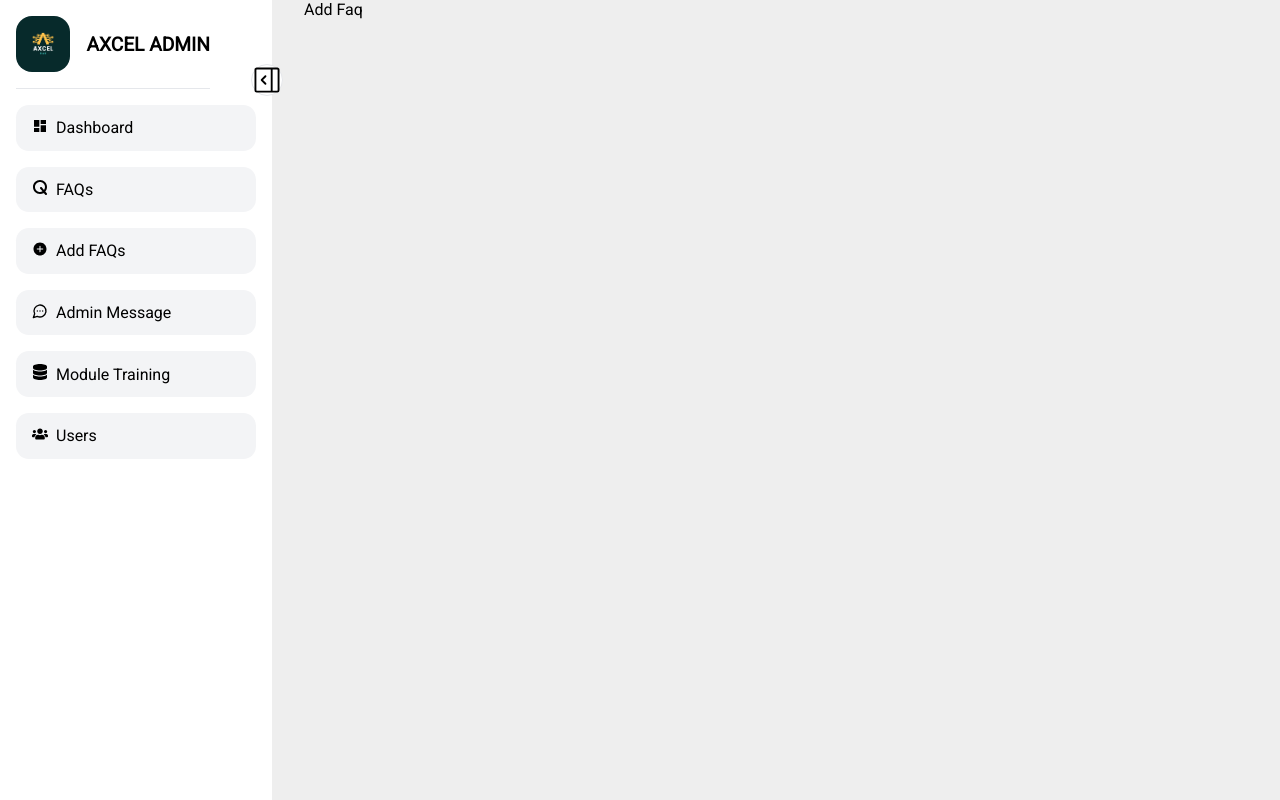
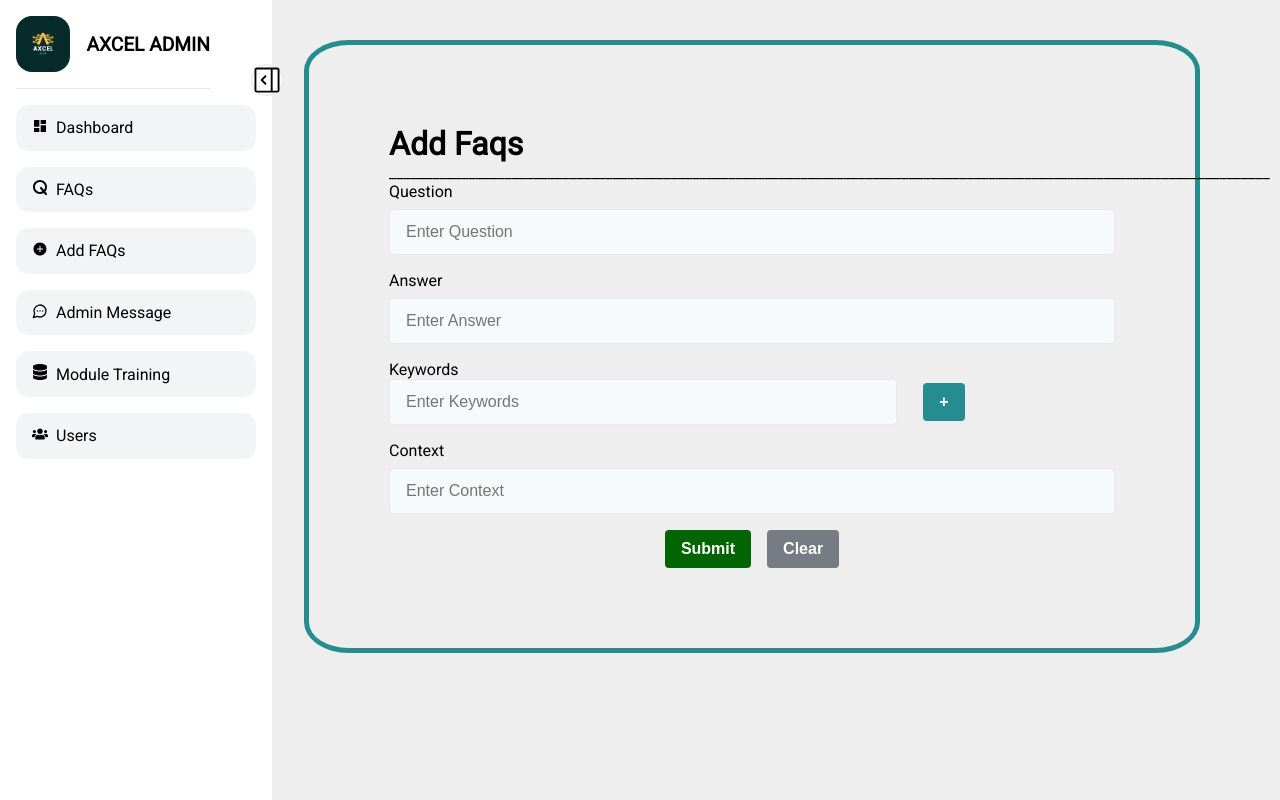
Before and after one commit to ankit00010/QuickAssist-Chatbot-Admin, a Next.js app: page /add-faqs in a window 1280 px wide. Built offline with nearby package versions, Linux system fonts and the light colour scheme.

Commit message:
feat:"Add Faq basic functionality with css done"

```diff
--- a/src/app/add-faqs/page.tsx
+++ b/src/app/add-faqs/page.tsx
@@ -1,11 +1,14 @@
-import React from 'react';
+import AddFaqContainer from "@/container/add-faq-container";
+import { FunctionComponent } from "react";
 
-const AddFaq = () => {
-    return (
-        <div>
-            Add Faq
-        </div>
-    );
+interface AddFaqsProps {
+
 }
 
-export default AddFaq;
+const AddBlog: FunctionComponent<AddFaqsProps> = () => {
+    return ( <main>
+        <AddFaqContainer/>
+    </main> );
+}
+
+export default AddBlog;
--- a/src/app/global.css
+++ b/src/app/global.css
@@ -1,8 +1,7 @@
 @import url(https://fonts.googleapis.com/css2?family=Roboto:wght@300;400&display=swap);
 
-
 :root {
-  --blue-color: #072A2B;
+  --blue-color: #072a2b;
   --green-color: #258d8f;
   --background: #f6fafa;
   --grey-color: #777b83;
@@ -18,7 +17,6 @@
   --bold-font-weight: 700;
 }
 
-
 /* Reset Defaults */
 * {
   margin: 0;
@@ -26,15 +24,18 @@
   box-sizing: border-box;
 }
 
-body{
+body {
   background-color: #eee;
   font-family: "Roboto", sans-serif;
 }
 
-
-.layout-container{
+.layout-container {
   display: flex;
   height: 100vh;
   position: relative;
   gap: 2rem;
 }
+
+.right_body {
+  margin-top: 5vh;
+}
--- a/src/components/input-field/withLabel-input/index.tsx
+++ b/src/components/input-field/withLabel-input/index.tsx
@@ -6,13 +6,13 @@ interface WithLabelInputFieldProps {
   id?: string;
   value?: string | undefined;
   onChange: (e: React.ChangeEvent<HTMLInputElement>) => void;
-
+  name:string;
   placeholder?: string;
   type?: string;
   error?: string;
   view_only?: boolean;
-  label: string;
-  className?: string; // Changed from `class` to `className`
+  label?: string;
+  className?: string;
 }
 
 const WithLabelInputField: FC<WithLabelInputFieldProps> = ({
@@ -24,7 +24,8 @@ const WithLabelInputField: FC<WithLabelInputFieldProps> = ({
   type = "text",
   label,
   onChange,
-  className // Changed from `class` to `className`
+  name,
+  className
 }) => {
   return (
     <div className={`with-label-main-section ${className || ""}`}>
@@ -35,6 +36,7 @@ const WithLabelInputField: FC<WithLabelInputFieldProps> = ({
         id={id}
         className={`with-label-input-field ${view_only ? "disabled" : ""}`}
         type={type}
+        name={name}
         value={value}
         onChange={onChange}
         placeholder={placeholder}
--- /dev/null
+++ b/src/container/add-faq-container/index.tsx
@@ -0,0 +1,136 @@
+"use client";
+import WithLabelInputField from "@/components/input-field/withLabel-input";
+import { AddFaqsType } from "@/types/add_faqs";
+import React, { useState } from "react";
+import "./style.css";
+
+const AddFaqContainer = () => {
+  const [faq, setFaq] = useState<AddFaqsType>({
+    question: "",
+    answer: "",
+    keywords: [],
+    context: "",
+  });
+  const [temp, setTemp] = useState<string>("");
+
+  const handleSubmit = (e: React.FormEvent) => {
+    e.preventDefault();
+    console.log(faq);
+  };
+
+  const handleChange = (e: React.ChangeEvent<HTMLInputElement>) => {
+    const { name, value } = e.target;
+    setFaq((prev) => ({
+      ...prev,
+      [name]: value,
+    }));
+  };
+
+  const [errors, setErrors] = useState<{
+    question?: string;
+    answer?: string;
+    keywords?: string;
+    context?: string;
+  }>({});
+
+  const handleAddClick = (e: React.MouseEvent) => {
+    e.preventDefault();
+    if (temp.trim() !== "") {
+      setFaq({
+        ...faq,
+        keywords: [...faq.keywords, temp],
+      });
+      setTemp("");
+    }
+  };
+
+  const clearAll = () => {
+    setFaq({
+      question: "",
+      answer: "",
+      keywords: [],
+      context: "",
+    });
+  };
+
+  return (
+    <div className="right_body">
+      <div className="content">
+        <h1 className="title">Add Faqs</h1>
+        <span className="line">
+          __________________________________________________________________________________________________________________________
+        </span>
+        <div className="form-container">
+          <form onSubmit={handleSubmit}>
+            <div className="input-box">
+              <p>Question</p>
+              <WithLabelInputField
+                placeholder="Enter Question"
+                value={faq.question}
+                name="question"
+                id="faq.question"
+                onChange={handleChange}
+                error={errors.question}
+              />
+            </div>
+            <div className="input-box">
+              <p>Answer</p>
+              <WithLabelInputField
+                placeholder="Enter Answer"
+                name="answer"
+                value={faq.answer}
+                onChange={handleChange}
+                error={errors.answer}
+              />
+            </div>
+
+            <div className="input-box-2-container input-box">
+              <p>Keywords</p>
+              <input
+                type="text"
+                name="temp"
+                className="input-box-temp"
+                value={temp}
+                onChange={(e) => setTemp(e.target.value)}
+                placeholder="Enter Keywords"
+              />
+              <button className="add-button" onClick={handleAddClick}>
+                +
+              </button>
+            </div>
+
+            <div className="keywords-list">
+              {faq.keywords.map((item, index) => (
+                <span key={index} className="keywords-item">
+                  {item}
+                </span>
+              ))}
+            </div>
+
+            <div className="input-box">
+              <p>Context</p>
+              <WithLabelInputField
+                placeholder="Enter Context"
+                value={faq.context}
+                onChange={handleChange}
+                error={errors.context}
+                name="context"
+              />
+            </div>
+
+            <div className="form-submit-container">
+              <button type="submit" className="submit-btn">
+                Submit
+              </button>
+              <button className="clear-button" onClick={clearAll}>
+                Clear
+              </button>
+            </div>
+          </form>
+        </div>
+      </div>
+    </div>
+  );
+};
+
+export default AddFaqContainer;
--- /dev/null
+++ b/src/container/add-faq-container/style.css
@@ -0,0 +1,93 @@
+.content {
+  border: 5px solid var(--green-color);
+  padding: 5rem;
+  width: 70vw;
+  height: auto;
+  border-radius: 5%;
+}
+.form-container {
+    display: flex;
+    flex-direction: column;
+    gap: 20px;
+  }
+.input-box-temp {
+  margin-right: 26px;
+}
+.input-box{
+    margin-bottom: 1rem;
+}
+.input-box-temp {
+  width: 70%;
+  min-height: 46px;
+  border-radius: 4px;
+  border: 1px solid var(--border-color);
+  outline: none;
+  /* text style */
+  color: var(--black-color);
+  font-size: 16px;
+  font-weight: var(--regular-font-weight);
+  padding: 0px 16px;
+  background: var(--background);
+}
+
+.add-button {
+  padding: 10px 16px;
+  border: none;
+  border-radius: 4px;
+  background-color: var(--green-color);
+  color: white;
+  font-size: 16px;
+  font-weight: bold;
+  cursor: pointer;
+  transition: background-color 0.3s ease, transform 0.2s ease;
+}
+
+.keywords-list {
+  display: flex;
+  gap: 10px;
+  color: var(--black-color);
+  font-size: 16px;
+}
+
+.keywords-item {
+  align-items: center;
+  font-size: 16px;
+  background-color: var(--green-color);
+  padding: 5px;
+  margin-top: 1rem;
+  border-radius: 2px;
+}
+
+
+.form-submit-container{
+    display: flex;
+    justify-content: center;
+    align-items: center;
+    gap: 1rem;
+
+}
+
+.submit-btn{
+    padding: 10px 16px;
+    border: none;
+    border-radius: 4px;
+    background-color: darkgreen;
+    color: white;
+    font-size: 16px;
+    font-weight: bold;
+    cursor: pointer;
+    transition: background-color 0.3s ease, transform 0.2s ease;
+}
+
+
+.clear-button{
+    padding: 10px 16px;
+    border: none;
+    border-radius: 4px;
+    background-color: var(--grey-color);
+    color: white;
+    font-size: 16px;
+    font-weight: bold;
+    cursor: pointer;
+    transition: background-color 0.3s ease, transform 0.2s ease;
+}
--- /dev/null
+++ b/src/types/add_faqs.tsx
@@ -0,0 +1,6 @@
+export type AddFaqsType={
+    question: string;
+    answer: string;
+    keywords: string[];
+    context: string;
+  }
```
Lines whose indentation alone changed are shown as unchanged.
